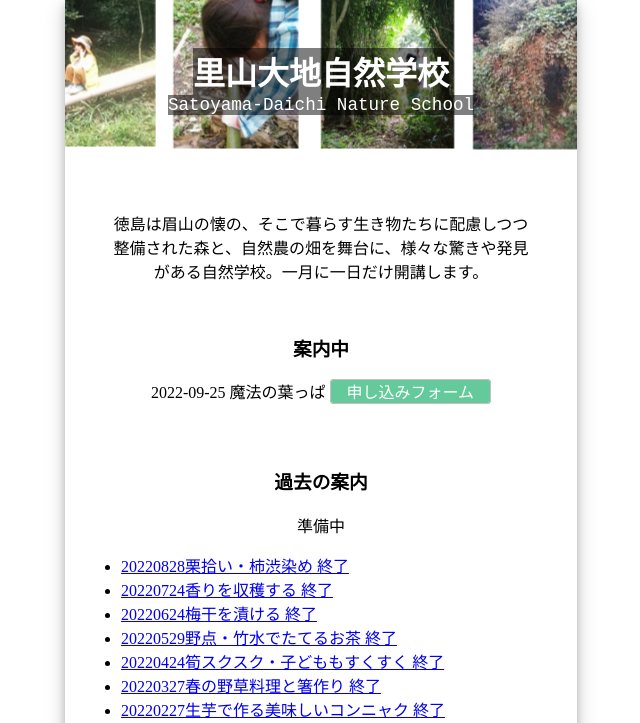
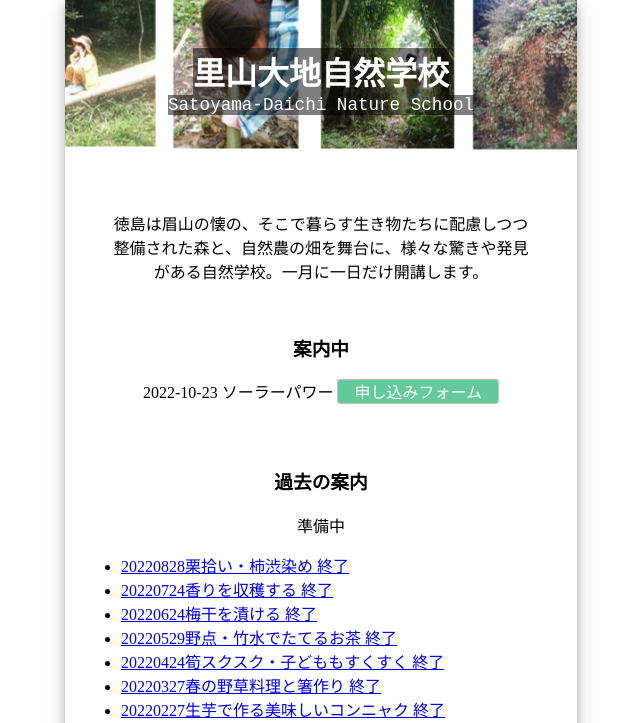
Before and after one commit to satoyamadaich/satoyama.github.io, a plain HTML site: page satoyama.html in a window 1280 px wide. Shown: the top 723 px of the page, without its empty margins (319-959 px from the left). Drawn offline with Linux system fonts and the light colour scheme.

Commit message:
annaichu

```diff
--- a/satoyama.html
+++ b/satoyama.html
@@ -18,8 +18,8 @@
         <h3>案内中</h3>
         <div class="">
           <!--a href="pdf/里山大地自然学校案内20220925魔法の葉っぱ.pdf">2022-09-25 魔法の葉っぱ</a -->
-          2022-09-25 魔法の葉っぱ
-          <a class="button" href="https://satoyamadaich.github.io/?date=2022-09-25&title=%E8%91%89%E3%81%A3%E3%81%B1%E7%AC%91%E3%81%A3%E3%81%9F%E3%81%AF%E3%81%A3%E3%81%B1%E3%81%A3%E3%81%B1">申し込みフォーム</a>
+          2022-10-23 ソーラーパワー
+          <a class="button" href="https://satoyamadaich.github.io/?date=2022-10-23&title=%E3%82%BD%E2%88%92%E3%83%A9%E2%88%92%E3%83%91%E3%83%AF%E3%83%BC%E3%82%92%E3%81%A4%E3%81%8B%E3%81%BE%E3%81%88%E3%82%8D">申し込みフォーム</a>
         </div>
       </section>
       <section class="spacious">
```
